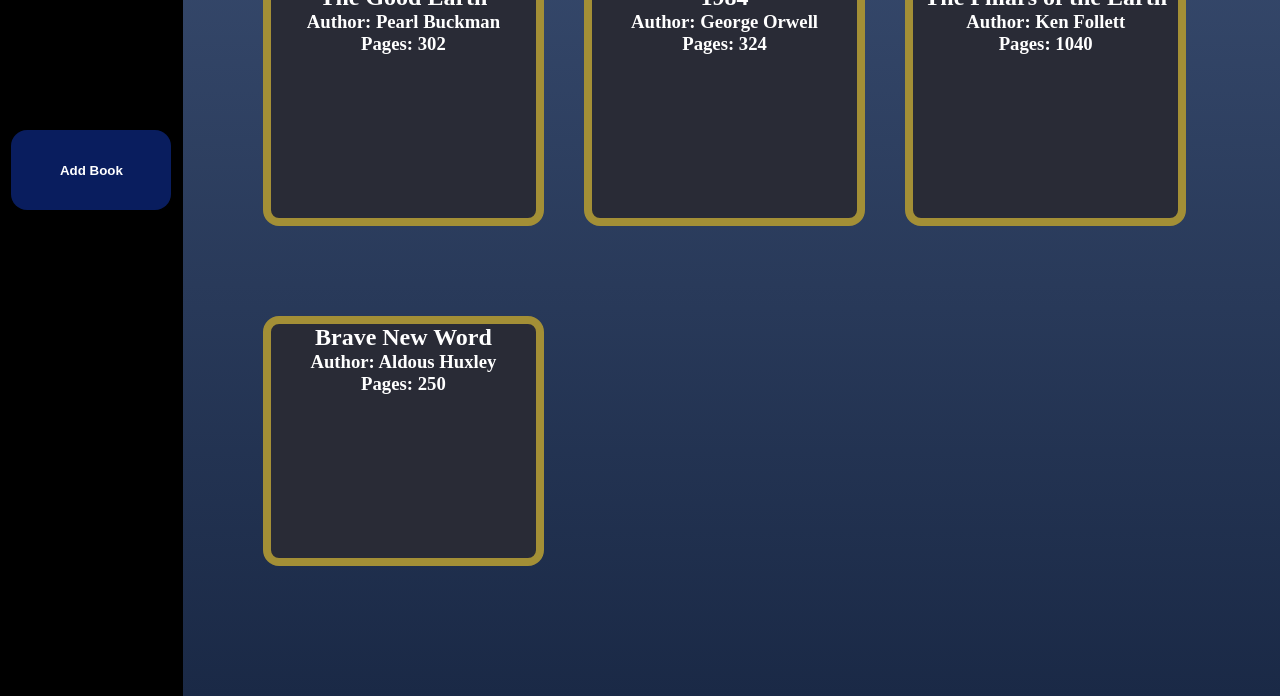
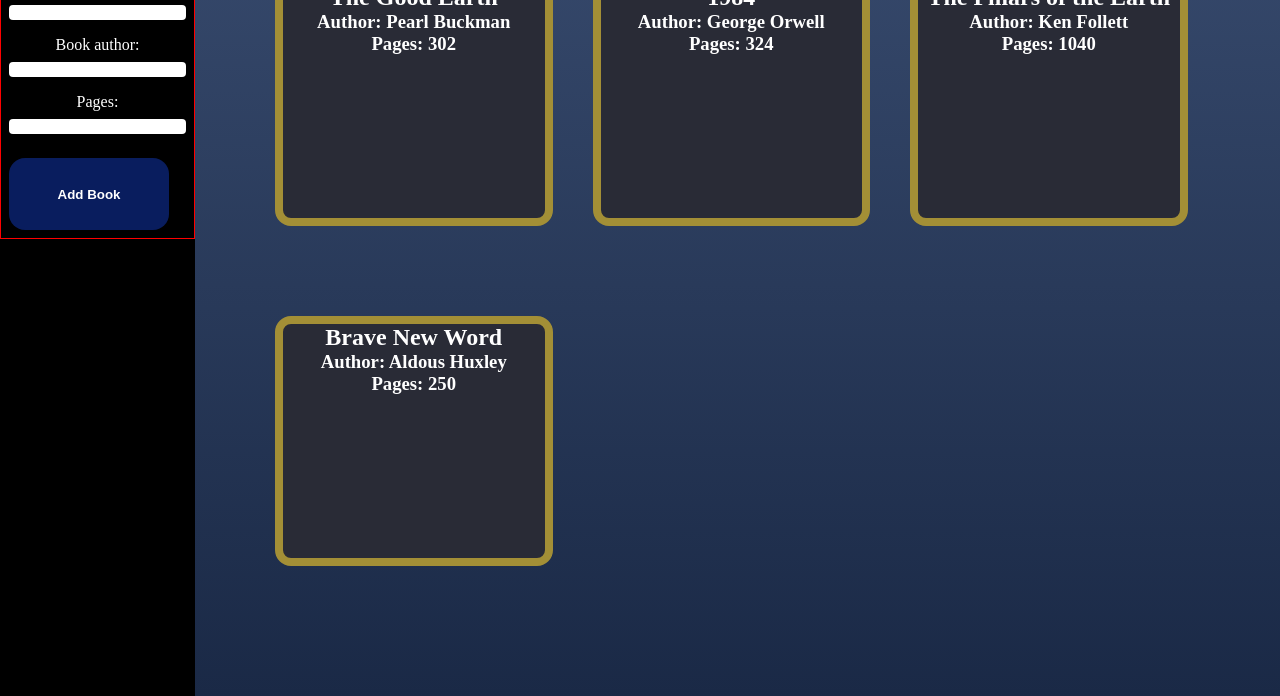
Before and after one commit to alec-shell/library, a plain HTML site: page index.html in a window 1280 px wide. Shown: the part 104-800 px from the top of the page. Drawn offline with Linux system fonts and the light colour scheme.

Commit message:
Added sidebar form

```diff
--- a/index.html
+++ b/index.html
@@ -12,7 +12,25 @@
     <div class="sidebar">
         <h1>Reading Tracker</h1>
 
-        <button class="create-book">Add Book</button>
+        <form class="book-form">
+            <ul class="book-form-ul">
+                <li>
+                    <label for="book-title">Book title: </label>
+                    <input name="book-title" class="book-title" required>
+                </li>
+                <li>
+                    <label for="book-author">Book author:</label>
+                    <input name="book-author" class="book-author" required>
+                </li>
+                <li>
+                    <label for="page-count">Pages: </label>
+                    <input type="number" name="page-count" class="page-count" required>
+                </li>
+                <li>
+                    <button class="create-book">Add Book</button>
+                </li>
+            </ul>
+        </form>
     </div>
 
     <main class="content-container"></main>
--- a/style.css
+++ b/style.css
@@ -1,6 +1,7 @@
 * {
     box-sizing: border-box;
     margin: 0;
+    padding: 0;
     text-align: center;
 }
 
@@ -33,17 +34,42 @@ body {
     align-items: center;
 }
 
+.book-form-ul {
+    list-style-type: none;
+    border: 1px solid red;
+}
+
+.book-form-ul li {
+    padding: 1vh;
+    display: flex;
+    flex-direction: column;
+    gap: 1vh;
+}
+
+.book-form input {
+    border: none;
+    border-radius: .5vh;
+}
+
 .create-book {
-    margin-top: 20vh;
+    margin-top: 1vh;
     width: 20vh;
-    height: 10vh;
+    height: 9vh;
 
     border: none;
     border-radius: 2vh;
 
     background-color: rgb(9, 29, 94);
-    color: white;
+    color: #ffffff;
     font-weight: bold;
+}
+
+.create-book:hover {
+    background-color: rgb(7, 24, 75);
+}
+
+.create-book:active {
+    background-color: rgb(6, 18, 59);
 }
 
 .content-container {
@@ -59,7 +85,7 @@ body {
 .content-container div {
     height: 250px;
     background-color: #292b36;
-    color: white;
+    color: #ffffff;
     border: 1vh solid #a38f36;
     border-radius: 2vh;
 }
```
